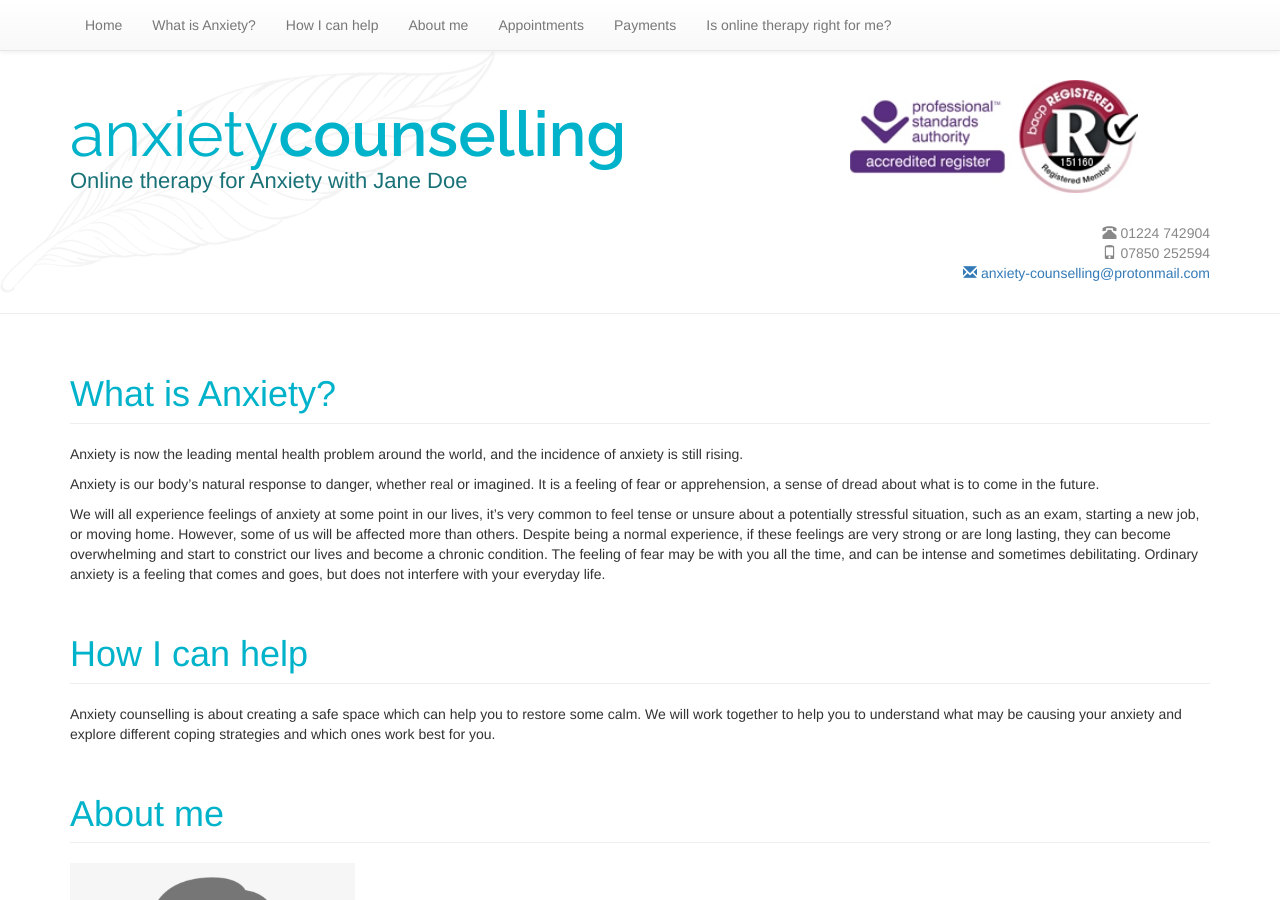
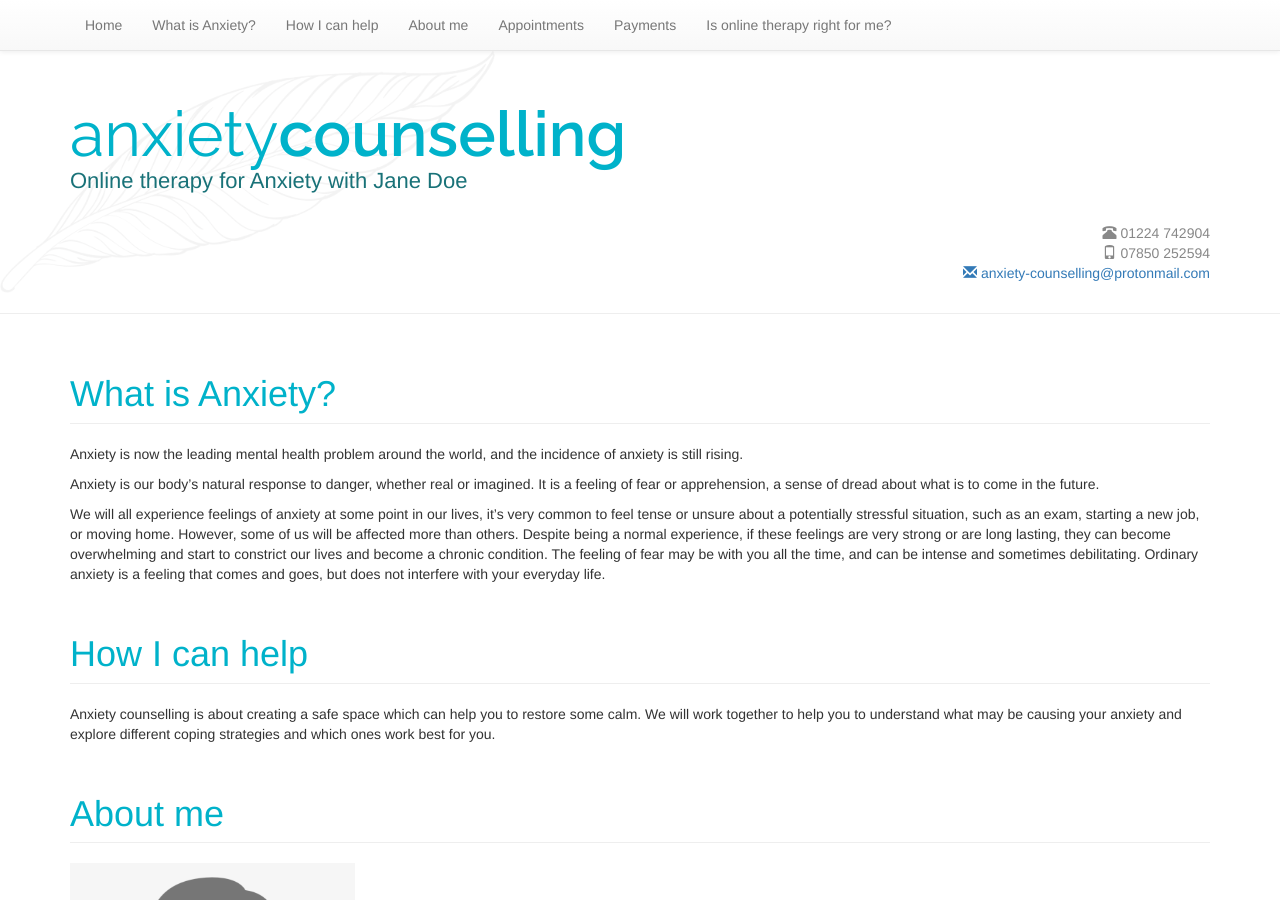
Before and after one commit to Anxiety-Counselling/anxiety-counselling.github.io, a Jekyll site: the page built from index.html, in a window 1280 px wide and 900 px high. Built offline with Jekyll 4.4.1, drawn with Linux system fonts in a browser that asks for light colours; the list of posts is cut into pages by our own code.

Commit message:
Removing logo

```diff
--- a/_layouts/default.html
+++ b/_layouts/default.html
@@ -12,9 +12,6 @@
 							<span class="anxiety">anxiety</span><span class="counselling">counselling</span>
 						</h1>
 						<h3 class="sub">{{ site.description }}</h3>
-					</div>
-					<div class="col-xs-4">
-						<img class="img-responsive" width="80%" src="assets/img/bacp_logo.jpg"></img>
 					</div>
 				</div>
 
```
